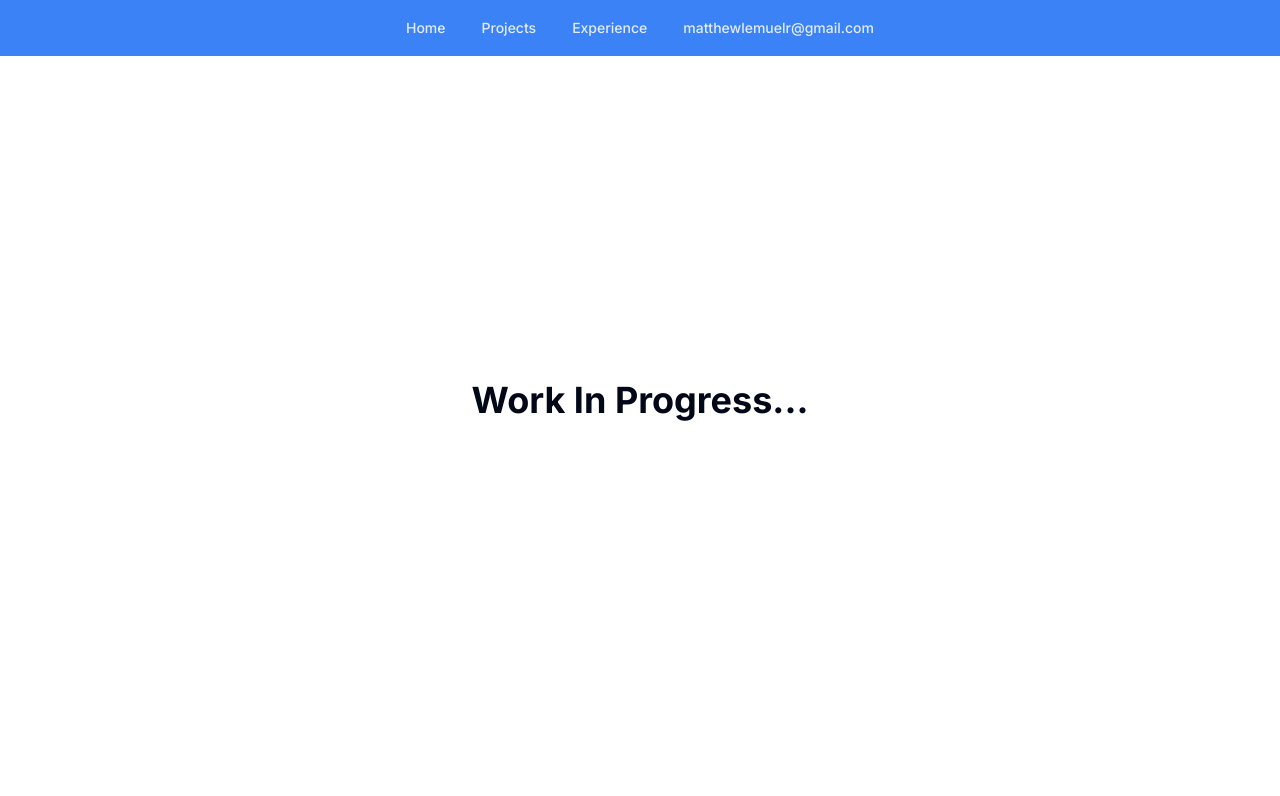
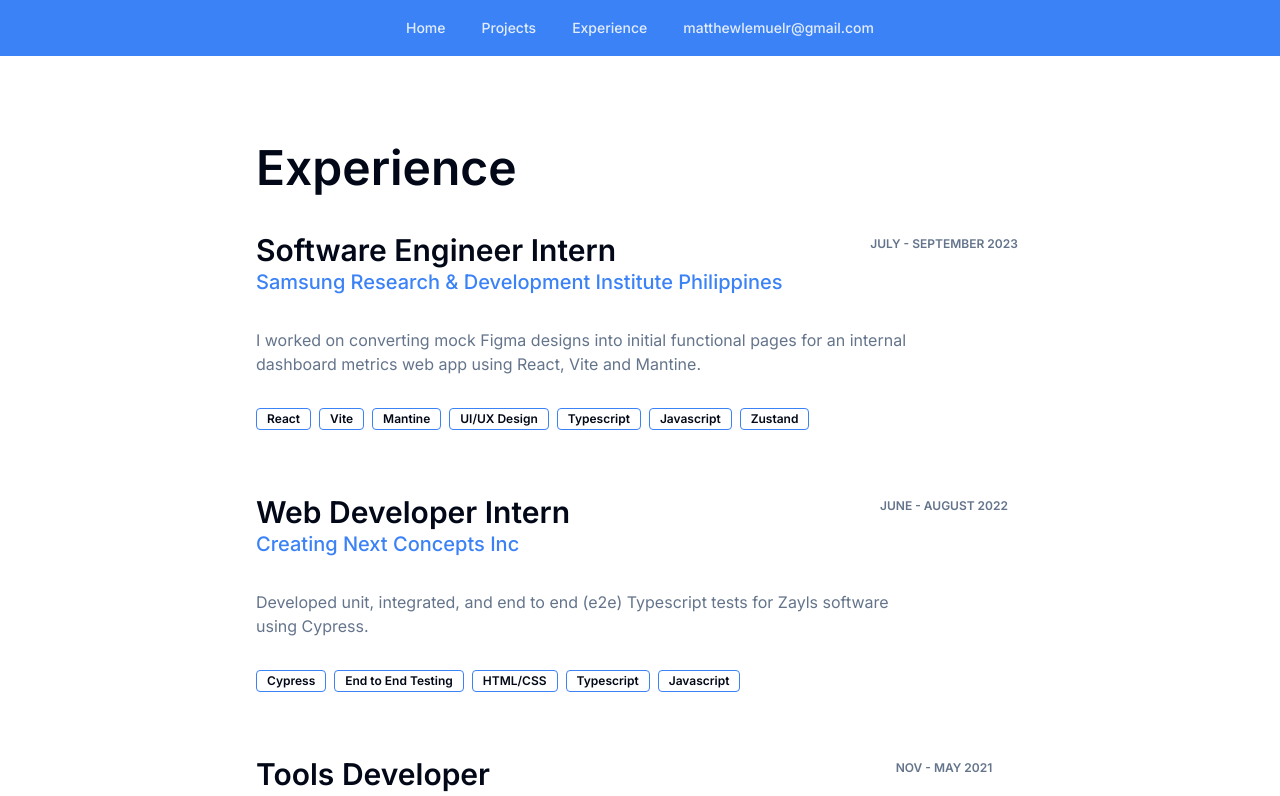
Before and after one commit to mlrey7/portfolio, a Next.js app: page /experience in a window 1280 px wide. Shown: the top 796 px of the page. Built offline with nearby package versions, Linux system fonts and the light colour scheme.

Commit message:
Add experience page

```diff
--- a/src/app/experience/page.tsx
+++ b/src/app/experience/page.tsx
@@ -1,8 +1,40 @@
+import { Badge } from "@/components/ui/badge";
+import { experiences } from "@/data/experiences";
+
 const Page = () => {
   return (
-    <main className="flex min-h-screen container flex-col py-24 md:px-36 gap-24 items-center justify-center">
-      <section className="h-full w-full flex items-center justify-center">
-        <h1 className="text-4xl font-bold">Work In Progress...</h1>
+    <main className="flex min-h-screen container flex-col py-24 md:pt-36 lg:px-64 gap-24">
+      <section>
+        <h1 className="text-5xl font-semibold mb-10">Experience</h1>
+        <div className="flex flex-col gap-16">
+          {...experiences.map((exp) => (
+            <div key={exp.jobTitle} className="flex flex-col w-full gap-8">
+              <div className="flex justify-between">
+                <div>
+                  <h2 className="text-3xl font-semibold">{exp.jobTitle}</h2>
+                  <h3 className="font-medium text-xl text-blue-500">
+                    {exp.company}
+                  </h3>
+                </div>
+                <time className="inline-flex items-center justify-center text-xs font-semibold uppercase w-40 h-6 text-slate-500 rounded-full">
+                  {exp.dateRange}
+                </time>
+              </div>
+              <p className="text-slate-500 max-w-prose">{exp.description}</p>
+              <div className="flex flex-wrap gap-2">
+                {...exp.tags.map((tag) => (
+                  <Badge
+                    key={tag}
+                    variant={"outline"}
+                    className="border-blue-500 rounded-sm"
+                  >
+                    {tag}
+                  </Badge>
+                ))}
+              </div>
+            </div>
+          ))}
+        </div>
       </section>
     </main>
   );
--- a/src/components/AnimatedHeader.tsx
+++ b/src/components/AnimatedHeader.tsx
@@ -7,7 +7,7 @@
 
   useEffect(() => {
     const typed = new Typed(ref.current, {
-      strings: ["Web Developer", "Front End Engineer"],
+      strings: ["Web Developer", "Full-Stack Engineer", "Front End Engineer"],
       typeSpeed: 50,
       backSpeed: 50,
     });
--- a/src/components/Timeline.tsx
+++ b/src/components/Timeline.tsx
@@ -1,35 +1,12 @@
-import TimelineContent, { TimelineContentData } from "./TimelineContent";
-
-const timelineData: Array<TimelineContentData> = [
-  {
-    company: "Samsung Research & Development Institute Philippines",
-    dateRange: "July - September 2023",
-    jobTitle: "Software Engineer Intern",
-    description:
-      "I worked on converting mock Figma designs into initial functional pages for an internal dashboard metrics web app using React, Vite and Mantine.",
-  },
-  {
-    company: "Creating Next Concepts Inc",
-    dateRange: "June - August 2022",
-    jobTitle: "Web Developer Intern",
-    description:
-      "Developed unit, integrated, and end to end (e2e) Typescript tests for Zayls software using Cypress.",
-  },
-  {
-    company: "Polychroma Games",
-    dateRange: "Nov - May 2021",
-    jobTitle: "Tools Developer",
-    description:
-      "I developed an inhouse sprite animation tool that streamlines animation processes by providing features such as keyframing, adding & removing sprites, adding sprite bounds using Flutter Desktop.",
-  },
-];
+import TimelineContent from "./TimelineContent";
+import { experiences } from "@/data/experiences";
 
 const Timeline = () => {
   return (
     <div className="flex flex-col justify-center divide-y divide-slate-200">
       <div className="w-full max-w-3xl mx-auto">
         <div className="-my-6">
-          {...timelineData.map((data) => (
+          {...experiences.map((data) => (
             <TimelineContent key={data.description} {...data} />
           ))}
         </div>
--- a/src/components/TimelineContent.tsx
+++ b/src/components/TimelineContent.tsx
@@ -1,18 +1,11 @@
-import React from "react";
-
-export interface TimelineContentData {
-  company: string;
-  dateRange: string;
-  jobTitle: string;
-  description: string;
-}
+import { ExperienceType } from "@/data/experiences";
 
 const TimelineContent = ({
   company,
   dateRange,
   jobTitle,
   description,
-}: TimelineContentData) => {
+}: ExperienceType) => {
   return (
     <div className="relative pl-8 sm:pl-48 py-6 group">
       <h3 className="font-medium text-lg text-blue-500 mb-1 sm:mb-0">
--- /dev/null
+++ b/src/data/experiences.ts
@@ -0,0 +1,48 @@
+export interface ExperienceType {
+  company: string;
+  dateRange: string;
+  jobTitle: string;
+  description: string;
+  tags: Array<string>;
+}
+
+export const experiences: Array<ExperienceType> = [
+  {
+    company: "Samsung Research & Development Institute Philippines",
+    dateRange: "July - September 2023",
+    jobTitle: "Software Engineer Intern",
+    description:
+      "I worked on converting mock Figma designs into initial functional pages for an internal dashboard metrics web app using React, Vite and Mantine.",
+    tags: [
+      "React",
+      "Vite",
+      "Mantine",
+      "UI/UX Design",
+      "Typescript",
+      "Javascript",
+      "Zustand",
+    ],
+  },
+  {
+    company: "Creating Next Concepts Inc",
+    dateRange: "June - August 2022",
+    jobTitle: "Web Developer Intern",
+    description:
+      "Developed unit, integrated, and end to end (e2e) Typescript tests for Zayls software using Cypress.",
+    tags: [
+      "Cypress",
+      "End to End Testing",
+      "HTML/CSS",
+      "Typescript",
+      "Javascript",
+    ],
+  },
+  {
+    company: "Polychroma Games",
+    dateRange: "Nov - May 2021",
+    jobTitle: "Tools Developer",
+    description:
+      "I developed an inhouse sprite animation tool that streamlines animation processes by providing features such as keyframing, adding & removing sprites, adding sprite bounds using Flutter Desktop.",
+    tags: ["Flutter", "Dart", "UI/UX Design"],
+  },
+];
```
